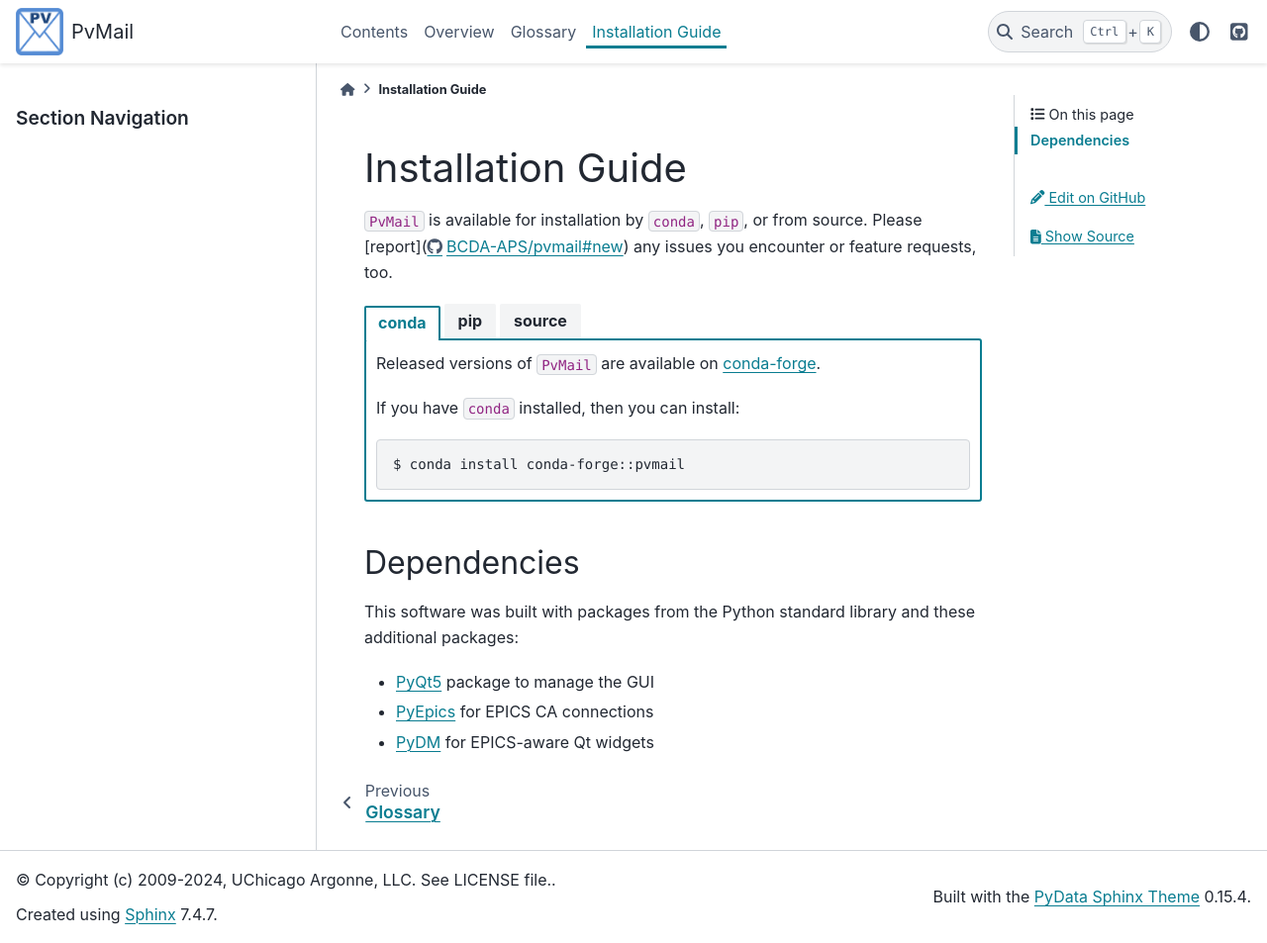
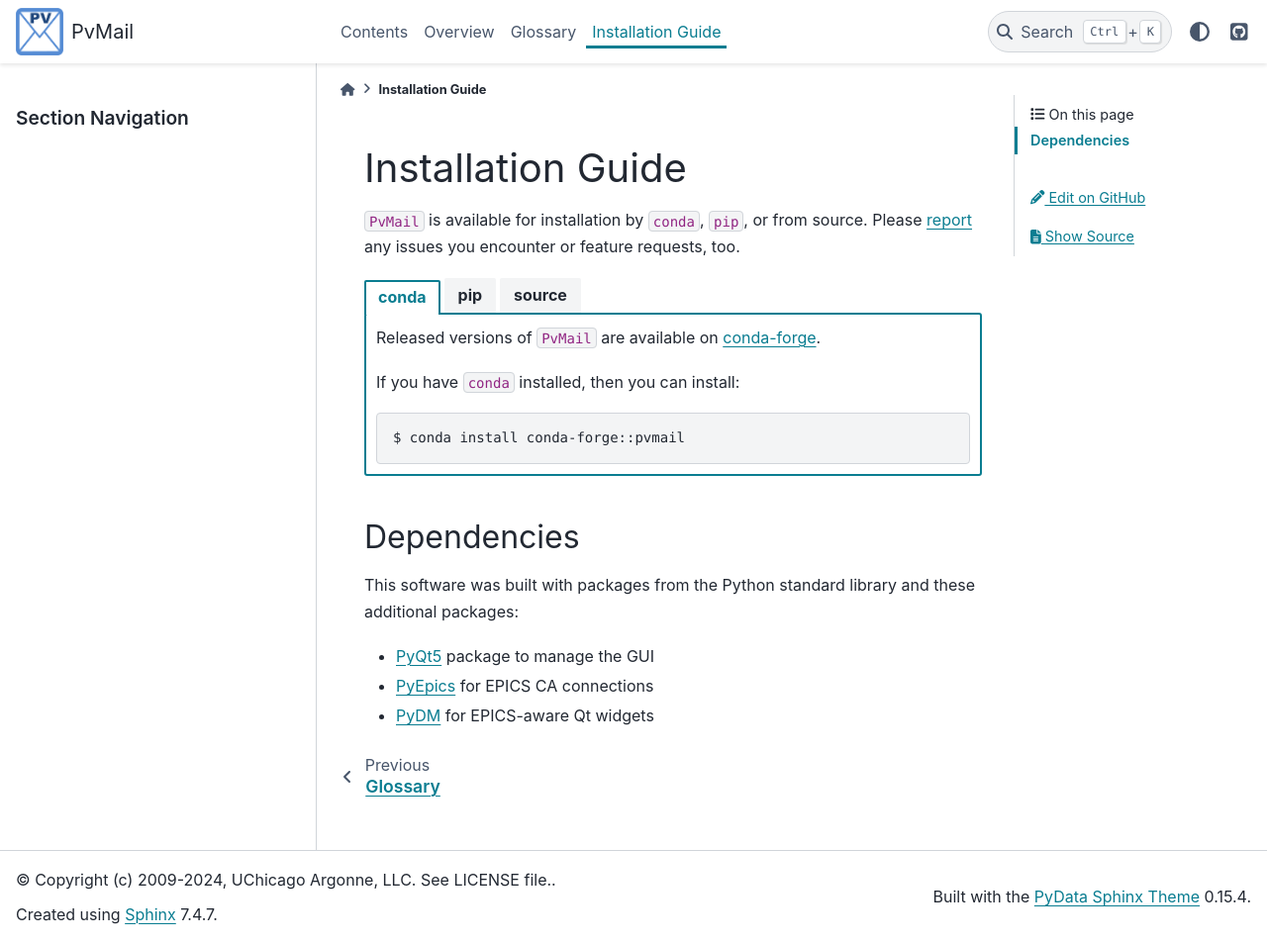
Before and after one commit to BCDA-APS/pvMail, a Sphinx documentation site: the page built from docs/source/install.rst, in a window 1280 px wide and 953 px high. Shown: the whole window at 99% size. Built offline with Sphinx 7.4.7 and the PyData theme 0.15.4, drawn with Linux system fonts in a browser that asks for light colours; the version number could not be read and is left out.

Commit message:
DOC link syntax

```diff
--- a/docs/source/install.rst
+++ b/docs/source/install.rst
@@ -7,7 +7,7 @@
 ====================================
 
 ``PvMail`` is available for installation by ``conda``, ``pip``, or from source.
-Please [report](https://github.com/BCDA-APS/pvmail/issues/new) any issues you
+Please `report <https://github.com/BCDA-APS/pvmail/issues/new>`_ any issues you
 encounter or feature requests, too.
 
 .. tab-set::
```
